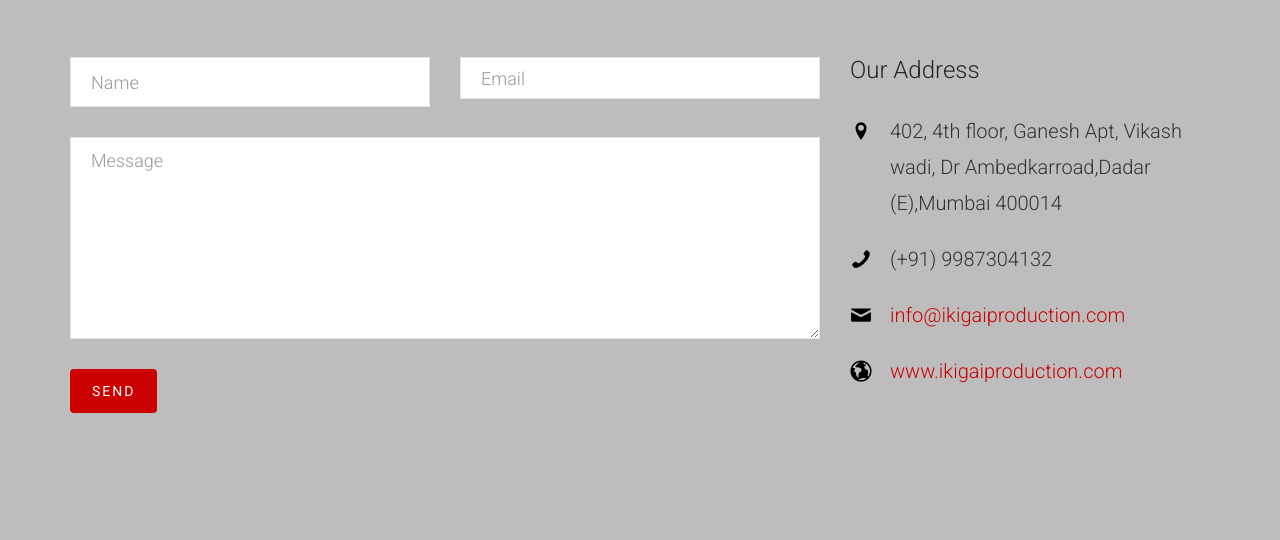
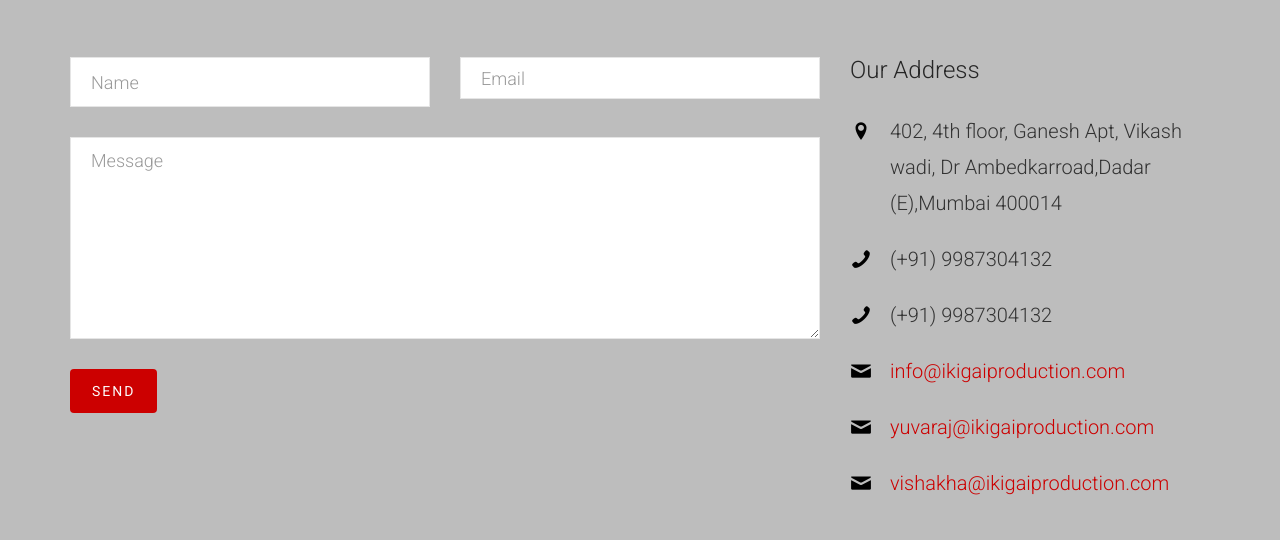
Before and after one commit to amansatija/ikigai-website, a plain HTML site: page contact.html in a window 1280 px wide. Shown: the part 260-800 px from the top of the page. Drawn offline with Linux system fonts and the light colour scheme; some packages are replaced by stand-ins of ours; no server answers; files whose address does not match are found by name.

Commit message:
Added Yuvaraj and vishakhas email ids on the contact page

```diff
--- a/contact.html
+++ b/contact.html
@@ -102,8 +102,10 @@
 						<ul class="contact-info">
 							<li><i class="icon-location-pin"></i>402, 4th floor, Ganesh Apt, Vikash wadi, Dr Ambedkarroad,Dadar (E),Mumbai 400014</li>
 							<li><i class="icon-phone2"></i>(+91) 9987304132</li>
+							<li><i class="icon-phone2"></i>(+91) 9987304132</li>
 							<li><i class="icon-mail"></i><a href="#">info@ikigaiproduction.com</a></li>
-							<li><i class="icon-globe2"></i><a href="#">www.ikigaiproduction.com</a></li>
+							<li><i class="icon-mail"></i><a href="#">yuvaraj@ikigaiproduction.com</a></li>
+							<li><i class="icon-mail"></i><a href="#">vishakha@ikigaiproduction.com</a></li>
 						</ul>
 					</div>
 					<div class="col-md-8 col-md-pull-4 animate-box">
```
